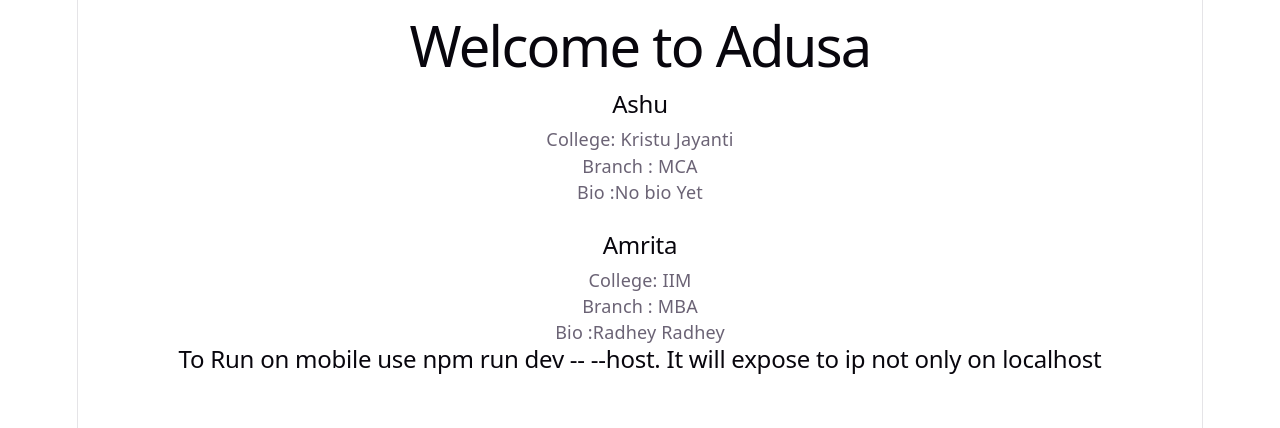
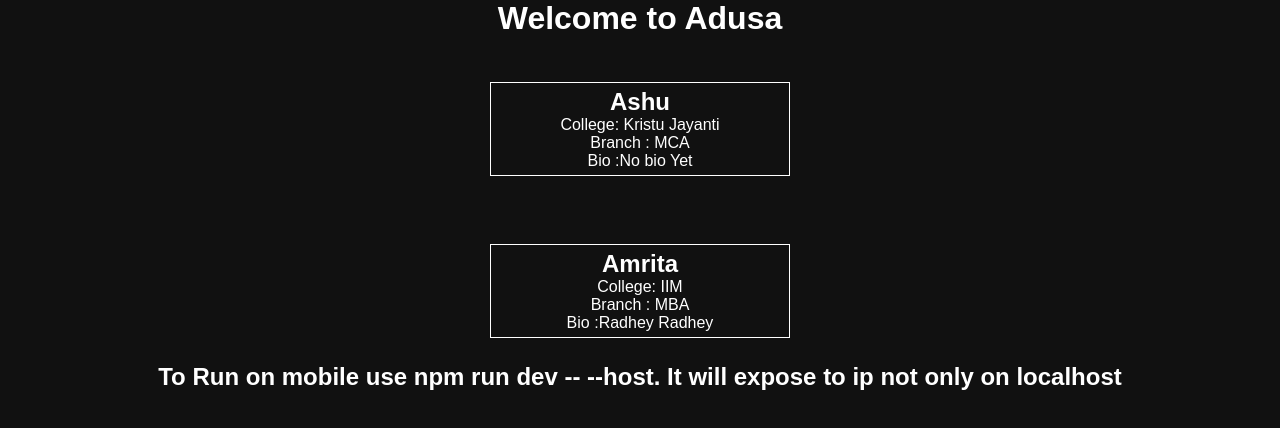
Before and after one commit to ashish8112/adusa, a React (Vite) app in the folder adusa-frontend/: page / in a window 1280 px wide. Shown: the top 428 px of the page. Built offline with nearby package versions, Linux system fonts and the light colour scheme.

Commit message:
Frontend

```diff
--- a/adusa-frontend/src/App.jsx
+++ b/adusa-frontend/src/App.jsx
@@ -1,8 +1,8 @@
-import StudentCard from './StudentCard'
+import StudentCard from './component/StudentCard'
 function App()
 {
   return (
-    <div>
+    <div className='container'>
       <h1>Welcome to Adusa</h1>
       <StudentCard name="Ashu" college="Kristu Jayanti" branch="MCA" />
       <br></br>
--- a/adusa-frontend/src/StudentCard.jsx
+++ b/adusa-frontend/src/component/StudentCard.jsx
@@ -1,7 +1,7 @@
 function StudentCard({name,college,branch,bio="No bio Yet"})
 {
     return (
-        <div>
+        <div className="info">
             <h2>{name}</h2>
             <p>College: {college}</p>
             <p>Branch : {branch}</p>
--- a/adusa-frontend/src/index.css
+++ b/adusa-frontend/src/index.css
@@ -1,111 +1,32 @@
-:root {
-  --text: #6b6375;
-  --text-h: #08060d;
-  --bg: #fff;
-  --border: #e5e4e7;
-  --code-bg: #f4f3ec;
-  --accent: #aa3bff;
-  --accent-bg: rgba(170, 59, 255, 0.1);
-  --accent-border: rgba(170, 59, 255, 0.5);
-  --social-bg: rgba(244, 243, 236, 0.5);
-  --shadow:
-    rgba(0, 0, 0, 0.1) 0 10px 15px -3px, rgba(0, 0, 0, 0.05) 0 4px 6px -2px;
-
-  --sans: system-ui, 'Segoe UI', Roboto, sans-serif;
-  --heading: system-ui, 'Segoe UI', Roboto, sans-serif;
-  --mono: ui-monospace, Consolas, monospace;
-
-  font: 18px/145% var(--sans);
-  letter-spacing: 0.18px;
-  color-scheme: light dark;
-  color: var(--text);
-  background: var(--bg);
-  font-synthesis: none;
-  text-rendering: optimizeLegibility;
-  -webkit-font-smoothing: antialiased;
-  -moz-osx-font-smoothing: grayscale;
-
-  @media (max-width: 1024px) {
-    font-size: 16px;
-  }
+*{
+  margin:0;
+  padding:0;
+  box-sizing: border-box;
+  font-family: Arial, Helvetica, sans-serif;
 }
 
-@media (prefers-color-scheme: dark) {
-  :root {
-    --text: #9ca3af;
-    --text-h: #f3f4f6;
-    --bg: #16171d;
-    --border: #2e303a;
-    --code-bg: #1f2028;
-    --accent: #c084fc;
-    --accent-bg: rgba(192, 132, 252, 0.15);
-    --accent-border: rgba(192, 132, 252, 0.5);
-    --social-bg: rgba(47, 48, 58, 0.5);
-    --shadow:
-      rgba(0, 0, 0, 0.4) 0 10px 15px -3px, rgba(0, 0, 0, 0.25) 0 4px 6px -2px;
-  }
-
-  #social .button-icon {
-    filter: invert(1) brightness(2);
-  }
+html,body{
+background-color: #111;
+color:white;
 }
-
-body {
-  margin: 0;
-}
-
-#root {
-  width: 1126px;
-  max-width: 100%;
-  margin: 0 auto;
-  text-align: center;
-  border-inline: 1px solid var(--border);
-  min-height: 100svh;
+.info{
   display: flex;
   flex-direction: column;
-  box-sizing: border-box;
+  flex-wrap: wrap;
+  align-items: center;
+  justify-content: center;
+  margin:5px;
+  padding:5px;
+  border:1px solid white;
+  width: 300px;
 }
-
-h1,
-h2 {
-  font-family: var(--heading);
-  font-weight: 500;
-  color: var(--text-h);
+.container{
+  display: flex;
+  flex-direction: column;
+  align-items: center;
+  gap:20px;
 }
-
-h1 {
-  font-size: 56px;
-  letter-spacing: -1.68px;
-  margin: 32px 0;
-  @media (max-width: 1024px) {
-    font-size: 36px;
-    margin: 20px 0;
-  }
+h1{
+  text-align: center;
+  margin-bottom: 20px;
 }
-h2 {
-  font-size: 24px;
-  line-height: 118%;
-  letter-spacing: -0.24px;
-  margin: 0 0 8px;
-  @media (max-width: 1024px) {
-    font-size: 20px;
-  }
-}
-p {
-  margin: 0;
-}
-
-code,
-.counter {
-  font-family: var(--mono);
-  display: inline-flex;
-  border-radius: 4px;
-  color: var(--text-h);
-}
-
-code {
-  font-size: 15px;
-  line-height: 135%;
-  padding: 4px 8px;
-  background: var(--code-bg);
-}
```
